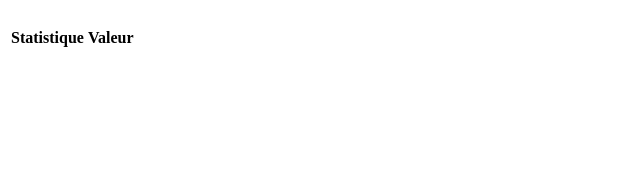
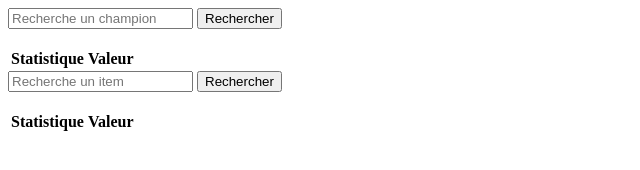
Before and after one commit to TyrYoxan/lol-crafting-build, a plain HTML site: page index.html in a window 1280 px wide. Shown: the whole page, without its empty margins (0-640 px from the left). Drawn offline with Linux system fonts and the light colour scheme; no server answers.

Commit message:
add item part

```diff
--- a/index.html
+++ b/index.html
@@ -7,6 +7,10 @@
 </head>
 <body>
     <main>
+        <form id="formChamp">
+            <input type="search" id="champ" name="search_champ" placeholder="Recherche un champion">
+            <button type="submit">Rechercher</button>
+        </form>
         <img id="championImage" src="">
         <table id="statsTable">
             <thead>
@@ -16,10 +20,25 @@
             </tr>
             </thead>
             <tbody>
-            <!-- Les statistiques seront ajoutées ici dynamiquement -->
+            </tbody>
+        </table>
+        <form id="formItem">
+            <input type="search" id="item" name="search_champ" placeholder="Recherche un item">
+            <button type="submit">Rechercher</button>
+        </form>
+        <img id="itemImage" src="">
+        <table id="itemTable">
+            <thead>
+            <tr>
+                <th>Statistique</th>
+                <th>Valeur</th>
+            </tr>
+            </thead>
+            <tbody>
             </tbody>
         </table>
     </main>
-    <script src="/src/js/Recuperation.js"></script>    </main>
+        <script src="/src/js/Recuperation.js"></script>
+    </main>
 </body>
 </html>
```
